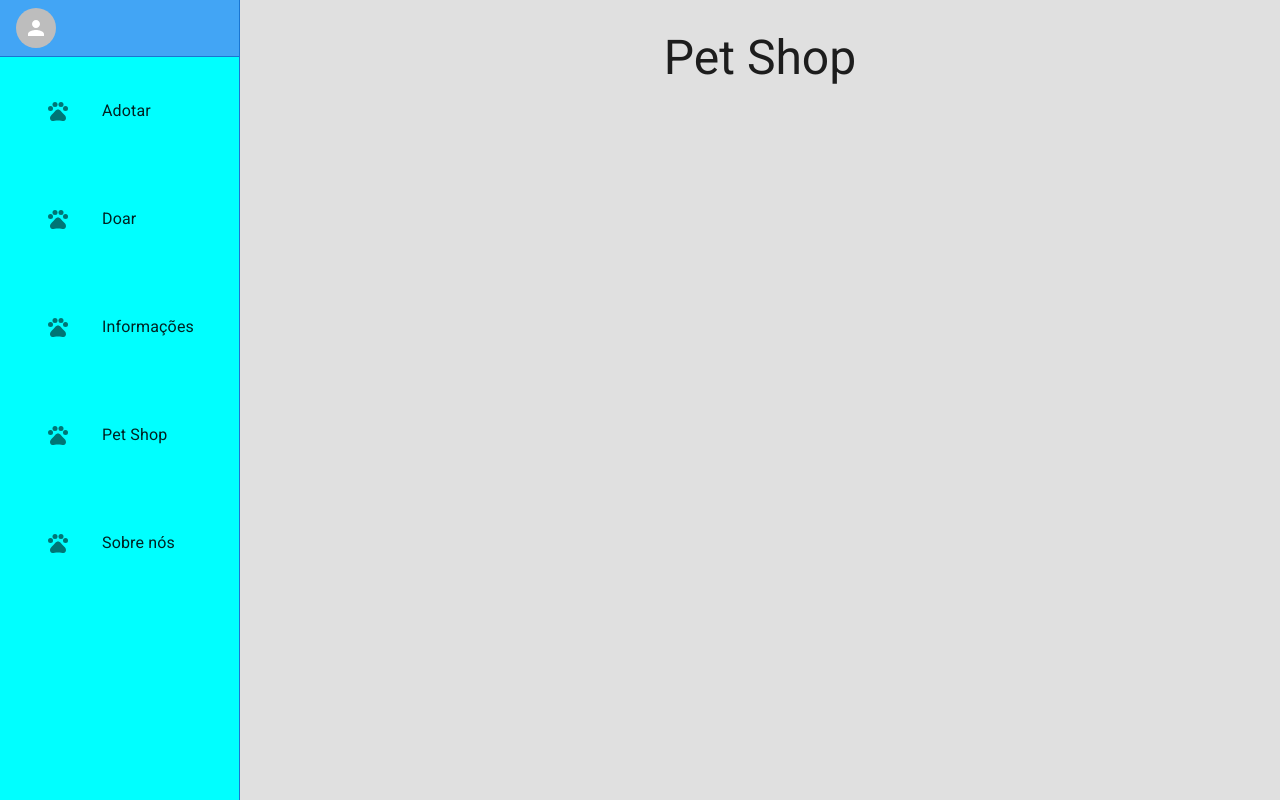
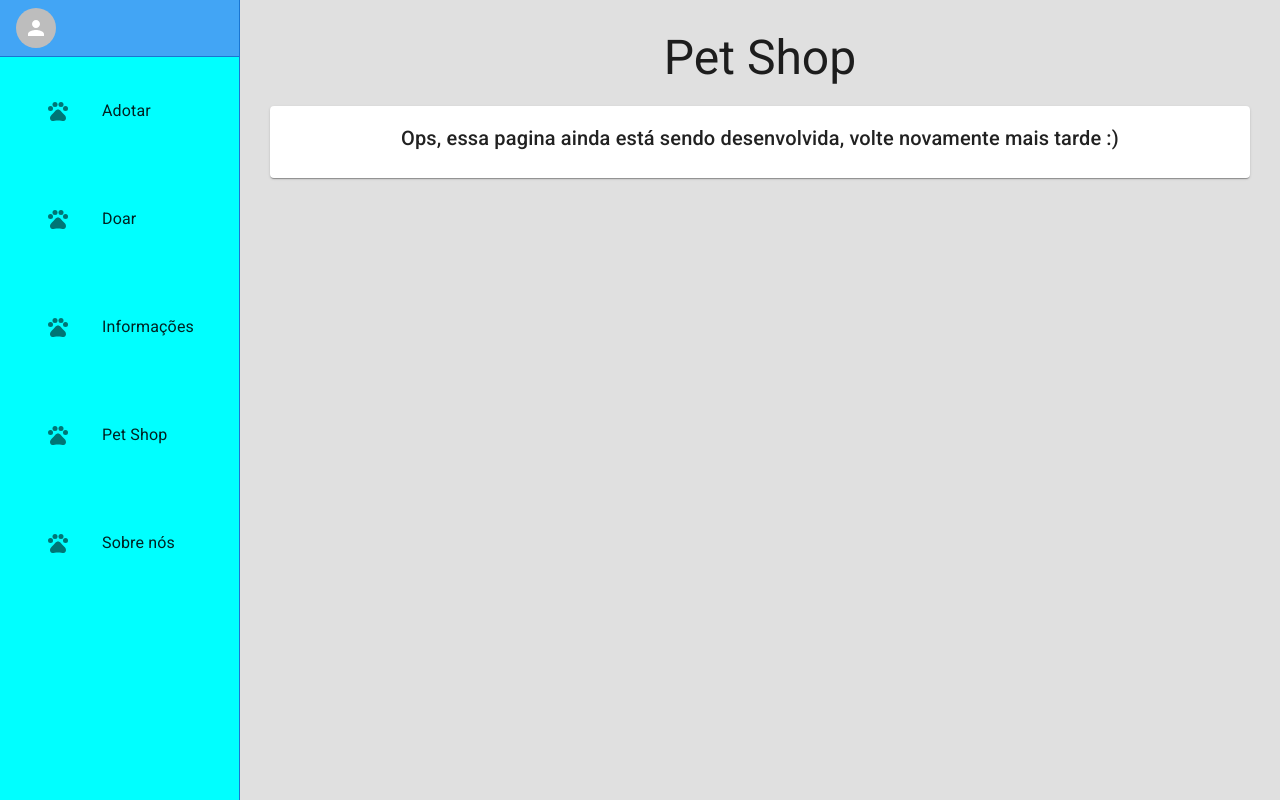
Before and after one commit to NicolasJardin/petway, a React (Create React App) app: page /pets/shop in a window 1280 px wide. Built offline with nearby package versions, Linux system fonts and the light colour scheme; no server answers.

Commit message:
Para adicionar pagina de pet shop

```diff
--- a/src/views/pets/Adoption/Adoption.tsx
+++ b/src/views/pets/Adoption/Adoption.tsx
@@ -13,14 +13,16 @@ import {
 } from '@mui/material'
 import { useAuth } from 'contexts/AuthContext/useAuth'
 import { DatabaseReference, getDatabase, off, onValue, ref, remove } from 'firebase/database'
+import DeleteDialog from 'modules/dialogs/DeleteDialog/DeleteDialog'
 import LayoutContent from 'modules/layout/LayoutContent'
 import { Fragment, useCallback, useEffect, useState } from 'react'
 import toast from 'react-hot-toast'
+import { useNavigate } from 'react-router-dom'
 import { Pet } from 'types/Pet'
-import DeleteDialog from 'modules/dialogs/DeleteDialog/DeleteDialog'
 
 const Adoption = () => {
   const database = getDatabase()
+  const navigate = useNavigate()
   const [pets, setPets] = useState<Pet[]>([])
   const [dialog, setDialog] = useState<{ open: boolean; petRef?: DatabaseReference }>({
     open: false
@@ -64,6 +66,10 @@ const Adoption = () => {
       }
     }
   >
+
+  useEffect(() => {
+    if (!user) return navigate('/auth/login')
+  }, [user, navigate])
 
   useEffect(() => {
     const petsRef = ref(database, `pets`)
--- a/src/views/pets/Shop/Shop.tsx
+++ b/src/views/pets/Shop/Shop.tsx
@@ -1,7 +1,21 @@
+import { Card, CardContent, Typography } from '@mui/material'
 import LayoutContent from 'modules/layout/LayoutContent'
+import { TitleContainer } from './Styles'
 
 const Shop = () => {
-  return <LayoutContent title="Pet Shop"></LayoutContent>
+  return (
+    <LayoutContent title="Pet Shop">
+      <Card>
+        <CardContent>
+          <TitleContainer>
+            <Typography variant="h6">
+              Ops, essa pagina ainda está sendo desenvolvida, volte novamente mais tarde :)
+            </Typography>
+          </TitleContainer>
+        </CardContent>
+      </Card>
+    </LayoutContent>
+  )
 }
 
 export default Shop
--- /dev/null
+++ b/src/views/pets/Shop/Styles.ts
@@ -0,0 +1,6 @@
+import { styled } from '@mui/material'
+
+export const TitleContainer = styled('div')({
+  display: 'flex',
+  justifyContent: 'center'
+})
```
